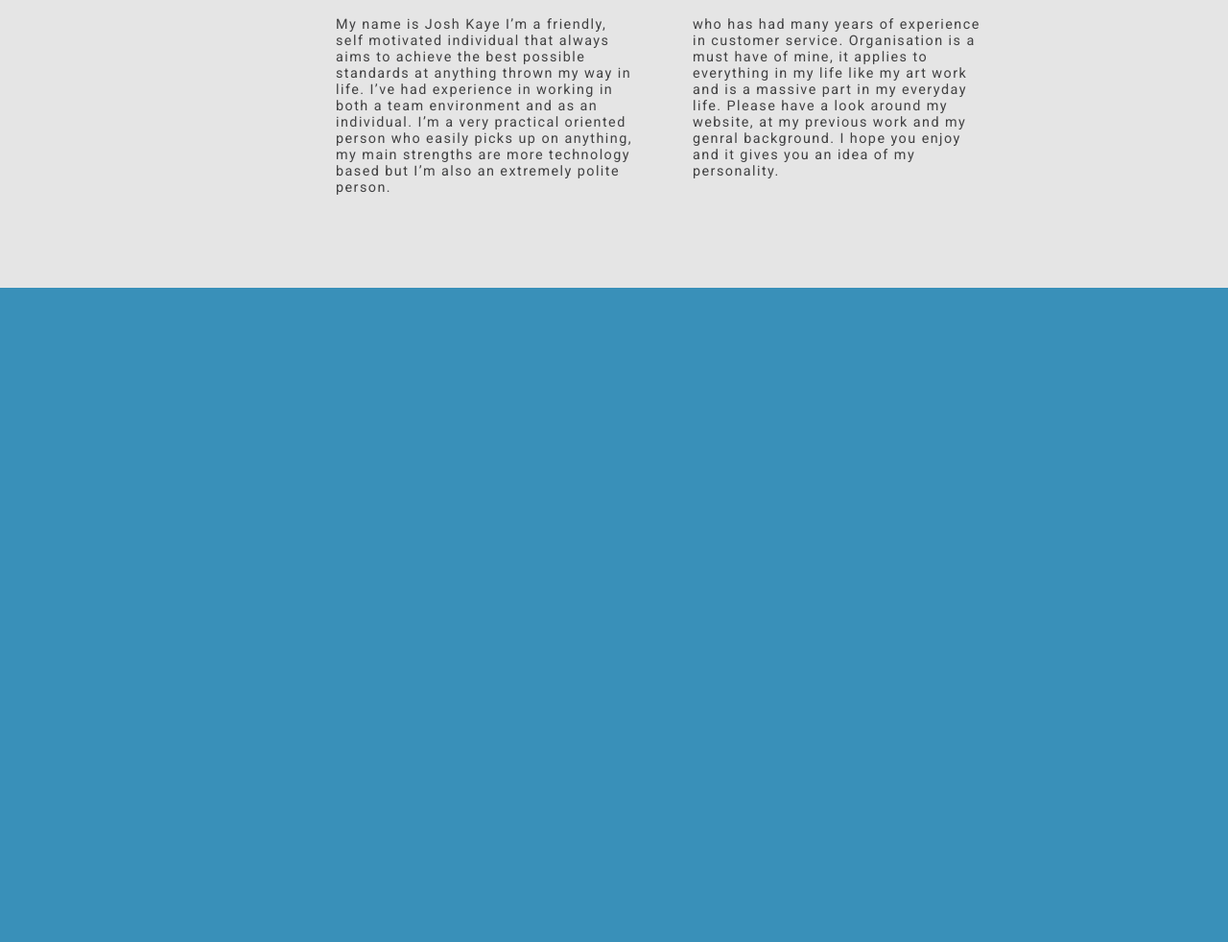
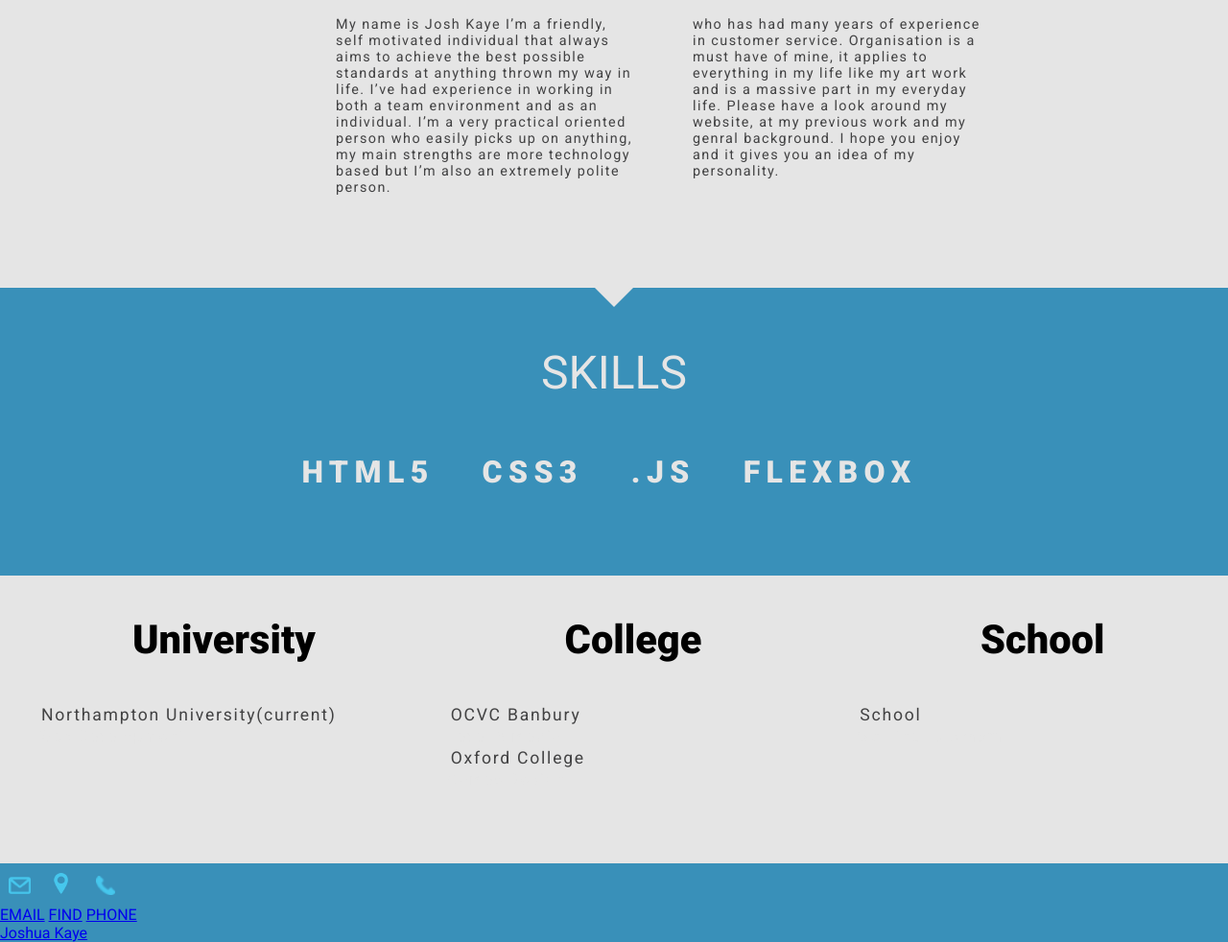
Before and after one commit to Josh-Kaye/csy1018, a plain HTML site: page assign1/cv.html in a window 1280 px wide. Shown: the part 946-1928 px from the top of the page at 96% size. Before the commit the page ends 1246 px from the top, so only its background shows below. Drawn offline with Linux system fonts and the light colour scheme.

Commit message:
update 04

```diff
--- a/assign1/css/stylecv.css
+++ b/assign1/css/stylecv.css
@@ -88,7 +88,6 @@ height: 71px;
 /*NAV-BAR-END*/
 /*NAV-BAR-END*/
 
-
 .flex-container-col-1{
   display: flex;
   flex-direction: row;
@@ -106,11 +105,6 @@ height: 71px;
 
 
 
-
-
-
-
-
 .flex-container-col-2{
   display: flex;
   height: 600px;
@@ -119,7 +113,6 @@ height: 71px;
 }
 .flex-container-col-2:hover{
   background-color: ;
-
 }
 .flex-wrapper-col-2{ /*col-2 div*/
   display: flex;
@@ -149,6 +142,17 @@ height: 71px;
 
 
 
+
+
+
+
+
+
+
+
+
+
+
 /*personal statement contaienr*/
 
 .col-2-flex-container{
@@ -168,13 +172,10 @@ height: 71px;
   font-size: 3em;
   color: #424243;
 }
-
 .par-1--wrap{
   display: flex;
   justify-content: center;
-
 }
-
 .col-2-text-par-1{
   color: #424243;
   letter-spacing: 0.1em;
@@ -182,7 +183,6 @@ height: 71px;
   width: 25%;
   margin-left:5%;
 }
-
 .col-2-text-par-1-right{
   color: #424243;
   letter-spacing: 0.1em;
@@ -190,6 +190,105 @@ height: 71px;
   width: 25%;
   margin-left:5%;
 }
+.after-arrow-col-2{
+  display: flex;
+  justify-content: center;
+  width:100%;
+  background-color: #3990b9;
+}
+.after-arrow-col-2-a{
+  width: 0;
+  height: 0;
+  border-left: 20px solid transparent;
+  border-right: 20px solid transparent;
+  border-top: 20px solid #E5E5E5;
+  background-color:  #3990b9;
+}
+/*skills*/
+.flex-container-skills{
+  display: flex;
+  flex-direction: column;
+  width: 100%;
+  height: 300px;
+  background-color: #3990b9;
+}
+.col-3-heading{
+  align-self: center;
+  font-weight: 400;
+  font-size: 3em;
+  color: #E5E5E5;
+}
+.ul-col-3-skills{
+  display: inline-flex;
+  justify-content: center;
+}
+
+.li-col-3-skills{
+  list-style-type: none;
+  font-size: 2em;
+  font-weight: 900;
+  letter-spacing: 0.2em;
+  padding-right: 50px;
+  color: #E5E5E5;
+}
+/*education start*/
+.flex-container-col-4{
+  display: flex;
+  flex-direction: row;
+  width: 100%;
+  background-color: #E5E5E5;
+  height: 300px;
+}
+.li-heading-uni, .li-heading-college, .li-heading-school{
+  display: flex;
+  justify-content: center;
+  font-size: 2.6em;
+  color: #42424;
+}
+li{
+  list-style-type: none;
+}
+.col-4-article-1{
+  flex-grow: 1;
+  width: 33%;
+  background-color: #E5E5E5;
+  transition: 0.9s;
+}
+.col-4-article-2{
+  flex-grow: 1;
+  width: 33%;
+  background-color: #E5E5E5;
+  transition: 0.9s;
+}
+.col-4-article-3{
+  flex-grow: 1;
+  width: 33%;
+  background-color: #E5E5E5;
+  transition: 0.9s;
+}
+.col-4-article-1:hover, .col-4-article-2:hover, .col-4-article-3:hover{
+  background-color: #327ea2;
+}
+.li-col-4{
+  letter-spacing: 0.1em;
+  font-size: 1.1em;
+  padding-top: 5px;
+  color: #424243;
+  padding: 3px;
+}
+.li-inner-col-4{
+  list-style-type: circle;
+  letter-spacing: 0.1em;
+  font-size: 1em;
+  color: #E5E5E5;
+}
+
+
+
+
+/* @media */
+
+@media screen and (max-width: 980px){
 
 
 
@@ -198,39 +297,4 @@ height: 71px;
 
 
 
-
-
-
-
-
-
-
-
-.col-2-text-par-2{
-  display: flex;
-  flex-direction: row;
-  color: #424243;
-  letter-spacing: 0.2em;
-  font-size: 0.8em;
-  text-align: center;
-  margin-left: 25%;
-  margin-right: 25%;
 }
-
-
-
-
-
-
-
-
-
-
-.col-2-par-1{
-  flex-grow: 1;
-  width: 50%;
-}
-.col-2-par-2{
-  flex-grow: 1;
-    width: 50%;
-}
--- a/assign1/css/stylesheet.css
+++ b/assign1/css/stylesheet.css
@@ -34,6 +34,7 @@ height: 71px;
   display: flex;
   justify-content: flex-end;
   width: 100%;
+
 }
 .ul-nav{
   list-style-type: none;
--- a/assign1/cv.html
+++ b/assign1/cv.html
@@ -21,11 +21,6 @@
           </ul>
       </nav>
     </div>
-
-
-
-
-
     <div class="flex-container-col-1">
       <image class="col-1-icon-one"  src="#" />
       1
@@ -36,9 +31,6 @@
       <image class="col-1-icon-three"  src="#" />
       3
     </div>
-
-
-
     <div class="flex-container-col-2">
       <image class="col-2-background-image" src="images/background-cover"/>
         <article class="col-2-flex-article">
@@ -69,37 +61,66 @@
                   and my genral background. I hope you enjoy and it gives you an idea
                   of my personality.
                 </p>
-              </article>
-
-            <!--<p class="col-2-par-1">
-            It is a long established fact that a reader will be distracted by
-            the readable content of a page when looking at its layout. The point of using Lorem
-             Ipsum is that it has a more-or-less normal distribution of letters,
-             as opposed to using 'Content here, content here', making it look like readable English.
-             Many desktop publishing packages and web page editors now use Lorem Ipsum as their default model text,
-              and a search for 'lorem ipsum' will uncover many web sites still in their infancy. Various
-              versions have evolved over the years, sometimes by accident, sometimes on purpos
-            </p>
-            <p class="col-2-par-2">
-            It is a long established fact that a reader will be distracted by
-            the readable content of a page when looking at its layout. The point of using Lorem
-             Ipsum is that it has a more-or-less normal distribution of letters,
-             as opposed to using 'Content here, content here', making it look like readable English.
-             Many desktop publishing packages and web page editors now use Lorem Ipsum as their default model text,
-              and a search for 'lorem ipsum' will uncover many web sites still in their infancy. Various
-              versions have evolved over the years, sometimes by accident, sometimes on purpos
-            </p>-->
+          </article>
         </div>
       </li>
     </ul>
   </div>
-
-
-
-
-
-
-
-
-  </body>
+  <div class="flex-container-skills">
+    <div class="after-arrow-col-2">
+     <a class="after-arrow-col-2-a"></a>
+   </div>
+      <h2 class="col-3-heading">SKILLS</h2>
+        <ul class="ul-col-3-skills">
+          <li class="li-col-3-skills">HTML5</li>
+          <li class="li-col-3-skills">CSS3</li>
+          <li class="li-col-3-skills">.JS</li>
+          <li class="li-col-3-skills">FLEXBOX</li>
+      </ul>
+  </div>
+  <div class="flex-container-col-4">
+    <article class="col-4-article-1">
+      <ul class="ul-col-4">
+        <h3 class="li-heading-uni">University</h3>
+        <li class="li-col-4">Northampton University(current)</li>
+          <li class="li-inner-col-4">Web Development</li>
+      </ul>
+    </article>
+    <article class="col-4-article-2">
+      <ul class="ul-col-4">
+        <h3 class="li-heading-college">College</h3>
+        <li class="li-col-4">OCVC Banbury</li>
+          <li class="li-inner-col-4"> Level 3 media</li>
+        <li class="li-col-4">Oxford College</li>
+          <li class="li-inner-col-4">Games Design</li>
+      </ul>
+    </article>
+    <article class="col-4-article-3">
+      <ul class="ul-col-4">
+        <h3 class="li-heading-school">School</h3>
+        <li class="li-col-4">School</li>
+          <li class="li-inner-col-4">Warriner Bloxham</li>
+      </ul>
+    </article>
+  </div>
+  <div class="footer-container">
+    <footer class="footer">
+      <article class="footer-contact-icons">
+        <a href="contact.html"><image class="footer-icon-email" src="images/footer_icons/email-icon.png"/></a>
+        <a href="contact.html"><image class="footer-location-location" src="images/footer_icons/location-icon.png"/></a>
+        <image class="footer-icon-phone" src="images/footer_icons/phone-icon.png"/><a href class="footer-icon-email-link"></a>
+      </article>
+      <article class="footer-text">
+        <li class="footer-text-links">
+         <a class="footer-link" href="contact.html">EMAIL</a>
+         <a class="footer-link" href="contact.html">FIND</a>
+         <a class="footer-link" href="contact.html">PHONE</a>
+       </li>
+        <li class="footer-text-links">
+          <a class="footer-link" href="contact.html">Joshua Kaye</a>
+       </li>
+     </article>
+    </footer>
+  </div>
+ </body>
 </html>
```
